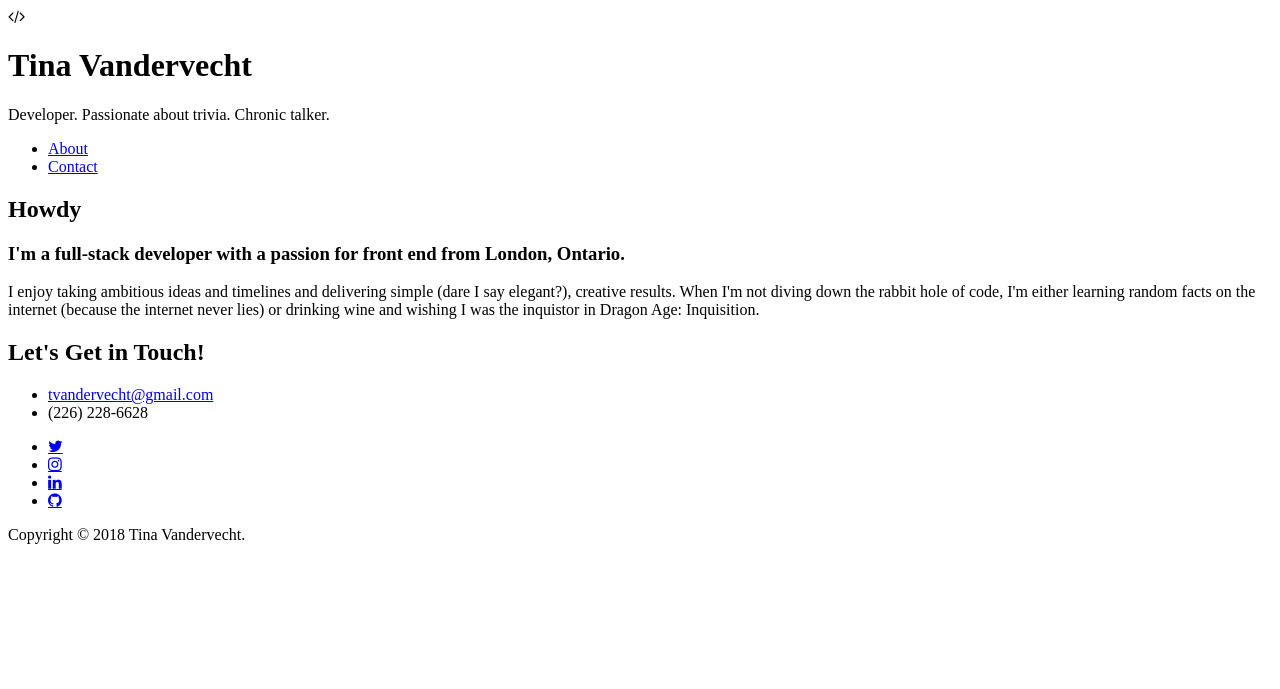
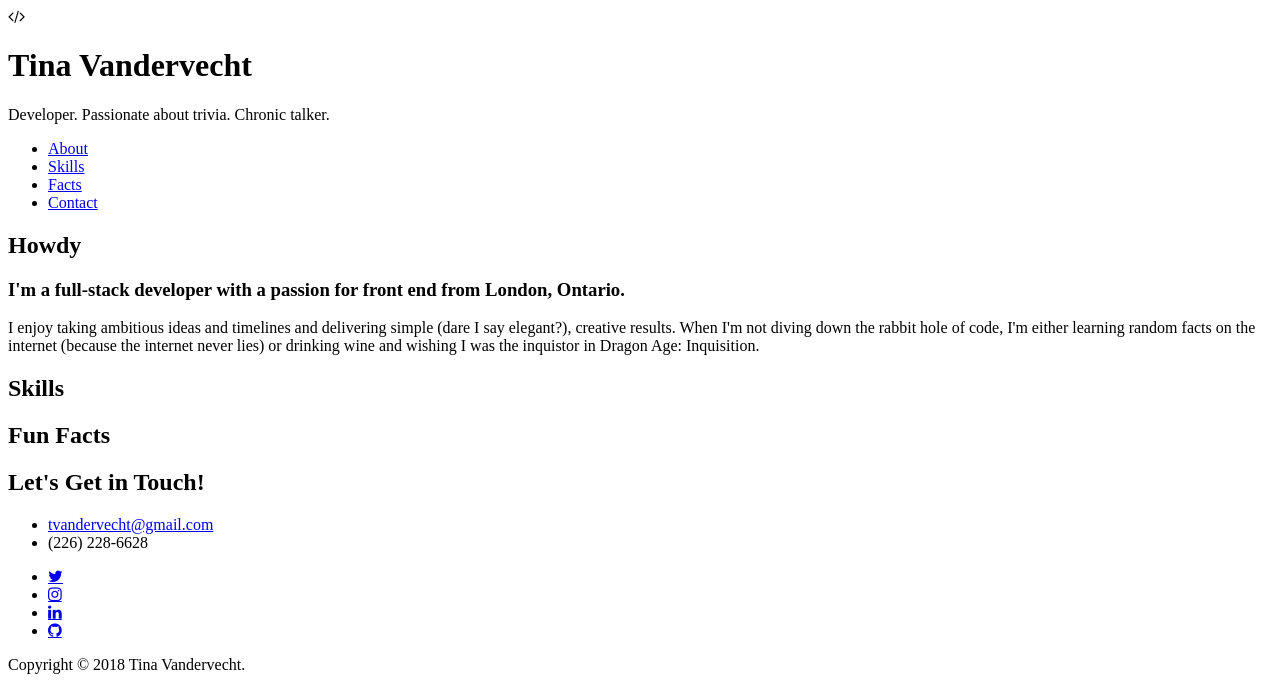
Before and after one commit to tinavandervecht/portfolio, a PHP site: page / in a window 1280 px wide. Shown: the top 689 px of the page. Run offline with PHP 8.4, Linux system fonts and the light colour scheme.

Commit message:
Adding all sections I think I’ll want

```diff
--- a/public/index.php
+++ b/public/index.php
@@ -42,6 +42,8 @@
 			<nav>
 				<ul>
 					<li><a href="#about">About</a></li>
+                    <li><a href="#skills">Skills</a></li>
+                    <li><a href="#funFacts">Facts</a></li>
 					<li><a href="#contact">Contact</a></li>
 				</ul>
 			</nav>
@@ -57,6 +59,14 @@
                     (because the internet never lies) or drinking wine and wishing I was the inquistor in Dragon Age: Inquisition.
                 </p>
 			</article>
+
+            <article id="skills">
+                <h2 class="major">Skills</h2>
+            </article>
+
+            <article id="funFacts">
+                <h2 class="major">Fun Facts</h2>
+            </article>
 
             <article id="contact">
 				<h2 class="major">Let's Get in Touch!</h2>
```
